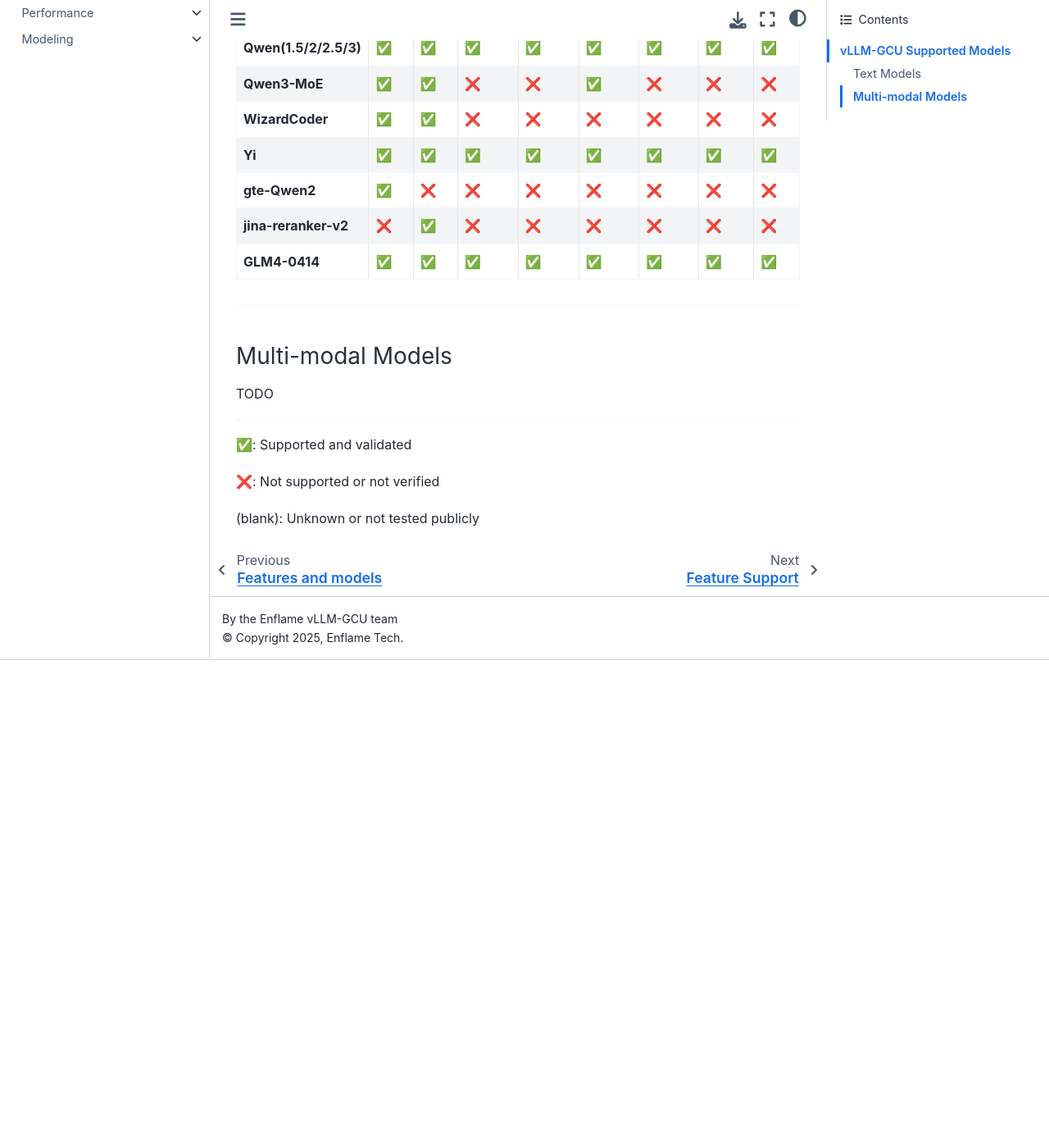
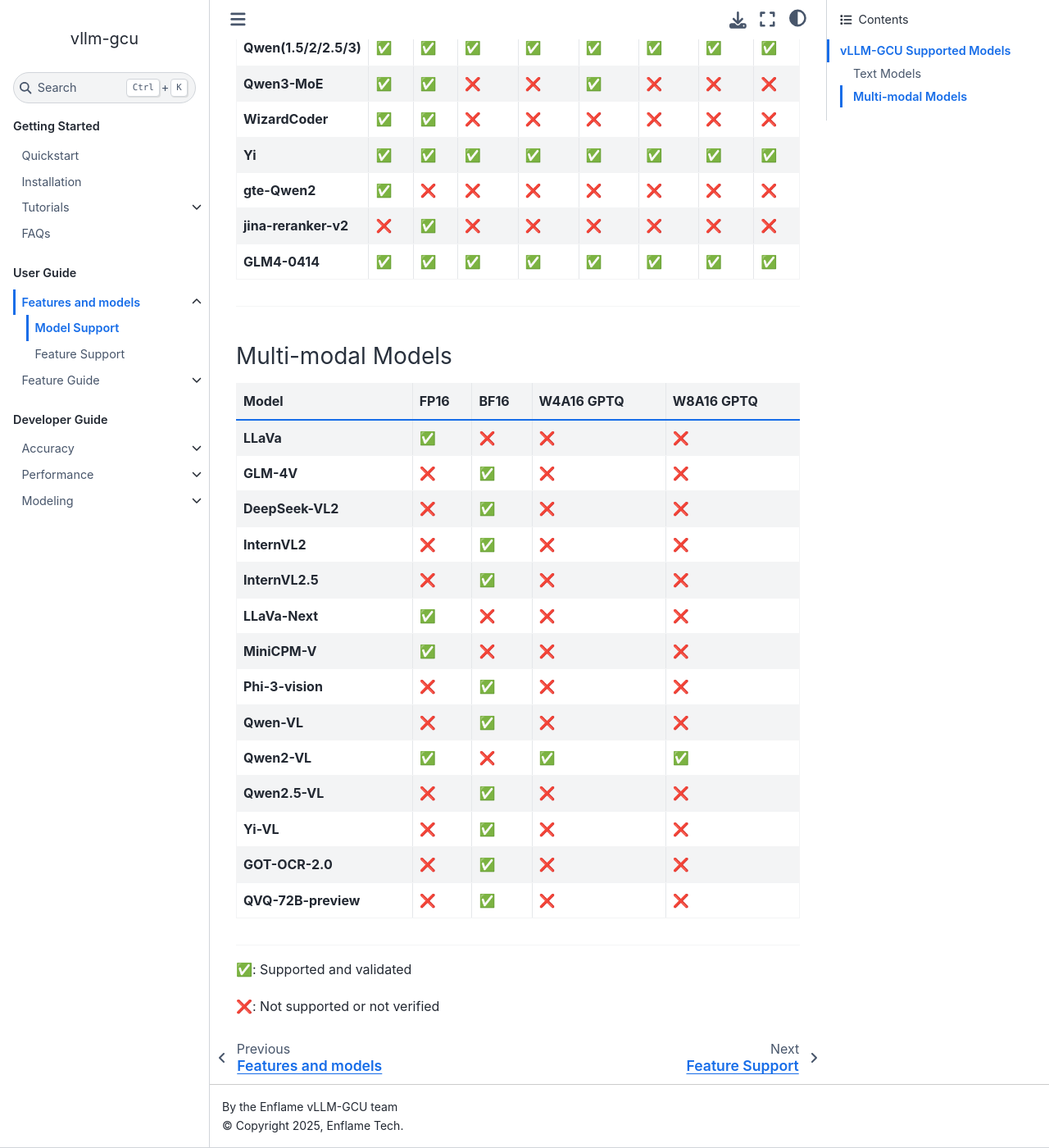
Before and after one commit to EnflameTechnology/vllm-gcu, a Sphinx documentation site: the page built from docs/source/user_guide/support_matrix/supported_models.md, in a window 1280 px wide and 1400 px high, scrolled down 743 px. Shown: the whole window at 82% size. Built offline with Sphinx 7.4.7 and the Sphinx Book theme 1.1.4, drawn with Linux system fonts in a browser that asks for light colours; before the commit the page ends 1548 px from its top, so only the background shows below that.

Commit message:
Supported multi-models

```diff
--- a/docs/source/user_guide/support_matrix/supported_models.md
+++ b/docs/source/user_guide/support_matrix/supported_models.md
@@ -15,7 +15,7 @@
 | **InternLM2**          | ✅    | ✅    | ✅          | ✅          | ✅         | ✅     | ✅         | ✅       |
 | **LLaMA(2/3/3.1)**             | ✅    | ✅    | ✅          | ✅          | ✅         | ✅     | ✅         | ✅       |
 | **Mixtral**            | ✅    | ✅    | ❌          | ❌          | ❌         | ❌     | ❌         | ❌       |
-| **Qwen(1.5/2/2.5/3)**            | ✅    | ✅    | ✅          | ✅          | ✅         | ✅     | ✅         | ✅       |
+| **Qwen(1.5/2/2.5/3)**  | ✅    | ✅    | ✅          | ✅          | ✅         | ✅     | ✅         | ✅       |
 | **Qwen3-MoE**          | ✅    | ✅    | ❌          | ❌          | ✅         | ❌     | ❌         | ❌       |
 | **WizardCoder**        | ✅    | ✅    | ❌          | ❌          | ❌         | ❌     | ❌         | ❌       |
 | **Yi**                 | ✅    | ✅    | ✅          | ✅          | ✅         | ✅     | ✅         | ✅       |
@@ -25,12 +25,26 @@
 ---
 
 ### Multi-modal Models
-TODO
+| Model                   | FP16 | BF16 | W4A16 GPTQ | W8A16 GPTQ |
+| ---------------------- | ---- | ---- | ---------- | ---------- |
+|  **LLaVa**            | ✅               | ❌               | ❌              | ❌
+|  **GLM-4V**           | ❌               | ✅               | ❌                | ❌
+|  **DeepSeek-VL2**     | ❌               | ✅               | ❌                | ❌
+|   **InternVL2**        | ❌               | ✅               | ❌               | ❌
+|    **InternVL2.5**      | ❌               | ✅               | ❌               | ❌
+|    **LLaVa-Next**       | ✅               | ❌               | ❌               | ❌
+|    **MiniCPM-V**        | ✅               | ❌               | ❌               | ❌
+|    **Phi-3-vision**     | ❌               | ✅              | ❌               | ❌
+|    **Qwen-VL**          | ❌               | ✅              | ❌               | ❌
+|    **Qwen2-VL**         | ✅               | ❌             | ✅                | ✅
+|    **Qwen2.5-VL**       | ❌               | ✅               | ❌               | ❌
+|    **Yi-VL**           | ❌               | ✅               | ❌               | ❌
+|    **GOT-OCR-2.0**      | ❌               | ✅               | ❌               | ❌
+|    **QVQ-72B-preview**  | ❌               | ✅               | ❌               | ❌
+
 
 ---
 
 ✅: Supported and validated
 
 ❌: Not supported or not verified
-
-(blank): Unknown or not tested publicly
```
Also changed, not shown: docs/source/faqs.md (+1 -1 lines), docs/source/index.md (+0 -1 lines), docs/source/tutorials/multi_card.md (+2 -2 lines), docs/source/tutorials/multi_node.md (+1 -1 lines), docs/source/tutorials/single_card.md (+2 -2 lines), docs/source/user_guide/configuration/additional_config.md (deleted, +0 -89 lines), docs/source/user_guide/configuration/env_vars.md (deleted, +0 -9 lines), docs/source/user_guide/configuration/index.md (deleted, +0 -10 lines).
